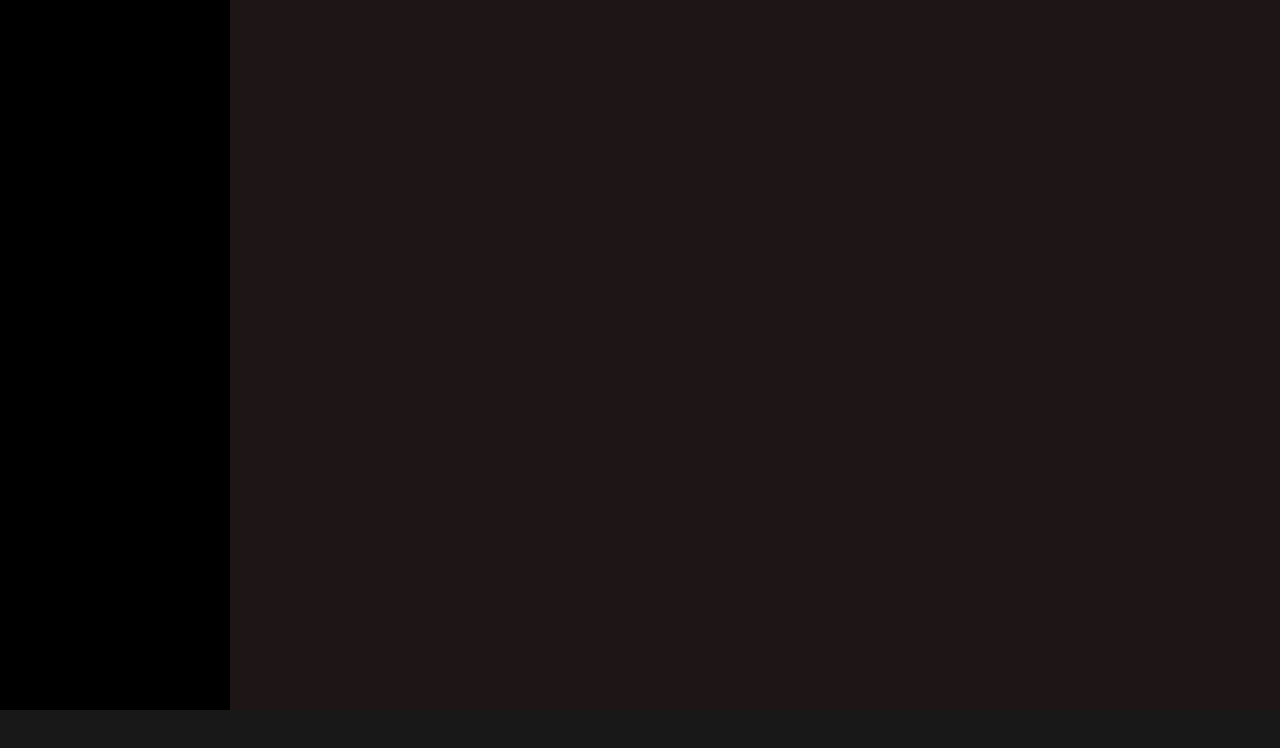
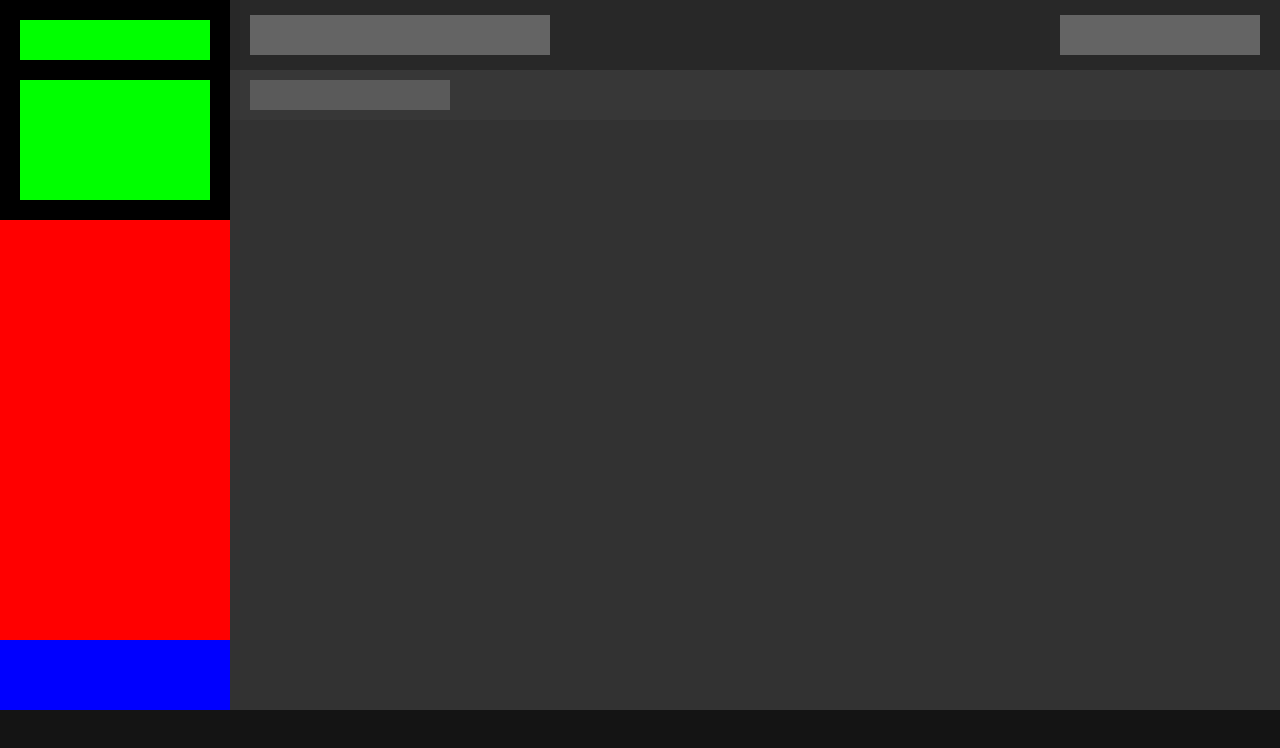
Before and after one commit to FrancescoCaporale/html-css-spotifyweb, a plain HTML site: page index.html in a window 1280 px wide. Drawn offline with Linux system fonts and the light colour scheme.

Commit message:
Layout: sidebar + topbar + subnav + player (struttura base)

```diff
--- a/css/style.css
+++ b/css/style.css
@@ -29,13 +29,105 @@ body {
 
 /* MAIN */
 .main {
-    flex-grow: 1;
-    background-color: rgb(30, 22, 22);
+   flex-grow: 1;
+    display: flex;
+    flex-direction: column;
     overflow-y: auto;
+    background-color: rgb(30, 30, 30);
 }
 
 /* PLAYER */
 .player {
     height: 90px;
-    background-color: rgb(24, 24, 24);
+    background-color: rgb(20, 20, 20);
 }
+
+/* ---- SIDEBAR STRUCTURE (RGB) ---- */
+
+.sidebar {
+    width: 230px;
+    background-color: rgb(0, 0, 0);
+    /* nero Spotify */
+    display: flex;
+    flex-direction: column;
+}
+
+/* Parte alta */
+.sidebar-top {
+    padding: 20px;
+    display: flex;
+    flex-direction: column;
+    gap: 20px;
+}
+
+/* Blocco menu */
+.logo-block {
+    height: 40px;
+    background-color: rgb(0, 255, 0);
+}
+
+.menu-block {
+    height: 120px;
+    background-color: rgb(0, 255, 0);
+}
+
+.playlist-block {
+    flex-grow: 1;
+    background-color: rgb(255, 0, 0);
+    /* rosso */
+}
+
+.install-block {
+    height: 30px;
+    background-color: rgb(0, 0, 255);
+    /* blu */
+}
+
+.user-block {
+    height: 40px;
+    background-color: rgb(0, 0, 255);
+}
+
+/* ------- TOPBAR (NAVBAR SUPERIORE) ------- */
+
+.topbar {
+    height: 70px;
+    background-color: rgb(40, 40, 40);
+    display: flex;
+    justify-content: space-between;
+    align-items: center;
+    padding: 0 20px;
+}
+
+/* Blocchi dentro la topbar */
+.nav-left-block {
+    width: 300px;
+    height: 40px;
+    background-color: rgb(100, 100, 100);
+}
+
+.nav-right-block {
+    width: 200px;
+    height: 40px;
+    background-color: rgb(100, 100, 100);
+}
+
+/* Area contenuti */
+.content-area {
+    flex-grow: 1;
+    background-color: rgb(50, 50, 50);
+}
+
+.subnav {
+    height: 50px;
+    background-color: rgb(55, 55, 55);
+    display: flex;
+    align-items: center;
+    padding: 0 20px;
+}
+
+.subnav-menu {
+    height: 30px;
+    width: 200px;
+    background-color: rgb(90, 90, 90);
+}
--- a/index.html
+++ b/index.html
@@ -1,11 +1,13 @@
 <!DOCTYPE html>
 <html lang="it">
+
 <head>
     <meta charset="UTF-8">
     <meta name="viewport" content="width=device-width, initial-scale=1.0">
     <title>Spotify Web</title>
     <link rel="stylesheet" href="css/style.css">
 </head>
+
 <body>
 
     <div class="app">
@@ -13,21 +15,49 @@
         <!-- Contenitore principale -->
         <div class="content">
 
-            <aside class="sidebar">
-                <!-- vuoto -->
-            </aside>
+            <!-- SIDEBAR -->
+            <div class="sidebar">
 
+                <div class="sidebar-top">
+                    <div class="logo-block"></div>
+                    <div class="menu-block"></div>
+                </div>
+
+                <div class="playlist-block"></div>
+
+                <div class="sidebar-bottom">
+                    <div class="install-block"></div>
+                    <div class="user-block"></div>
+                </div>
+
+            </div>
+
+            <!-- MAIN -->
             <main class="main">
-                <!-- vuoto -->
+
+                <!-- Topbar -->
+                <div class="topbar">
+                    <div class="nav-left-block"></div>
+                    <div class="nav-right-block"></div>
+                </div>
+
+                <!-- Subnav -->
+                <div class="subnav">
+                    <div class="subnav-menu"></div>
+                </div>
+
+                <!-- CONTENUTO -->
+                <div class="content-area"></div>
+
             </main>
 
         </div>
 
-        <footer class="player">
-            <!-- vuoto -->
-        </footer>
+        <!-- PLAYER -->
+        <footer class="player"></footer>
 
     </div>
 
 </body>
+
 </html>
```
